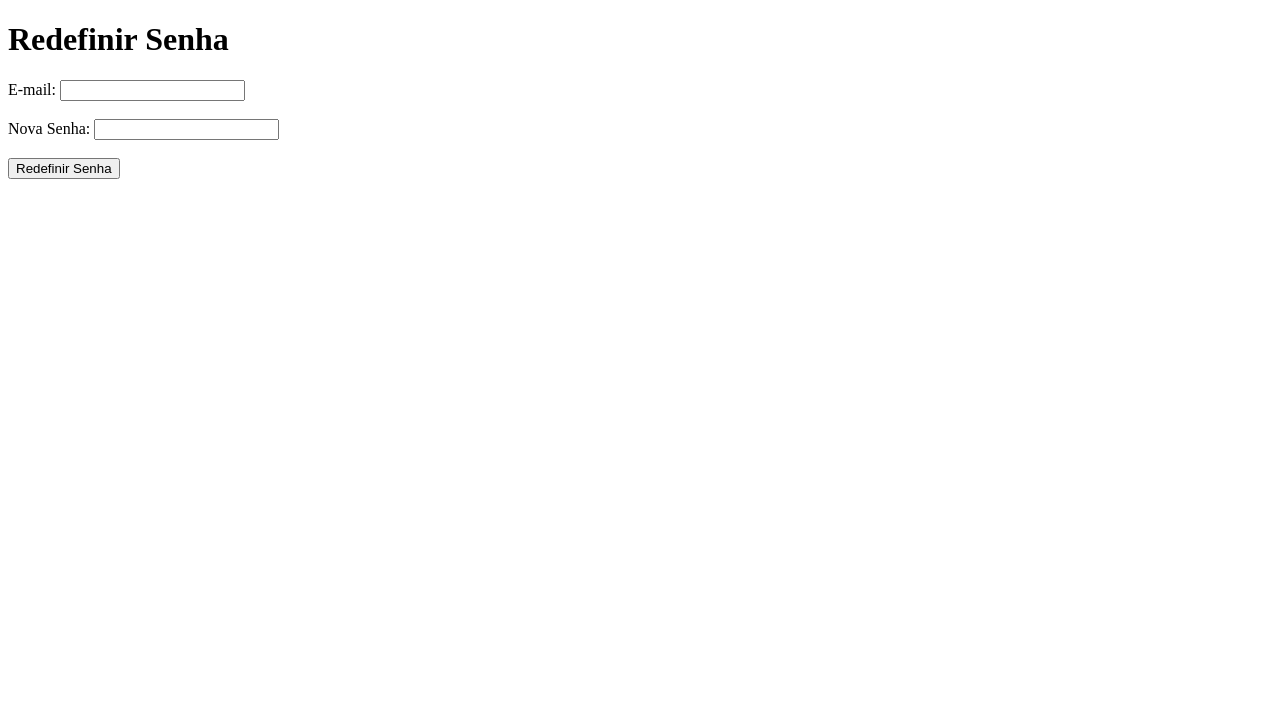
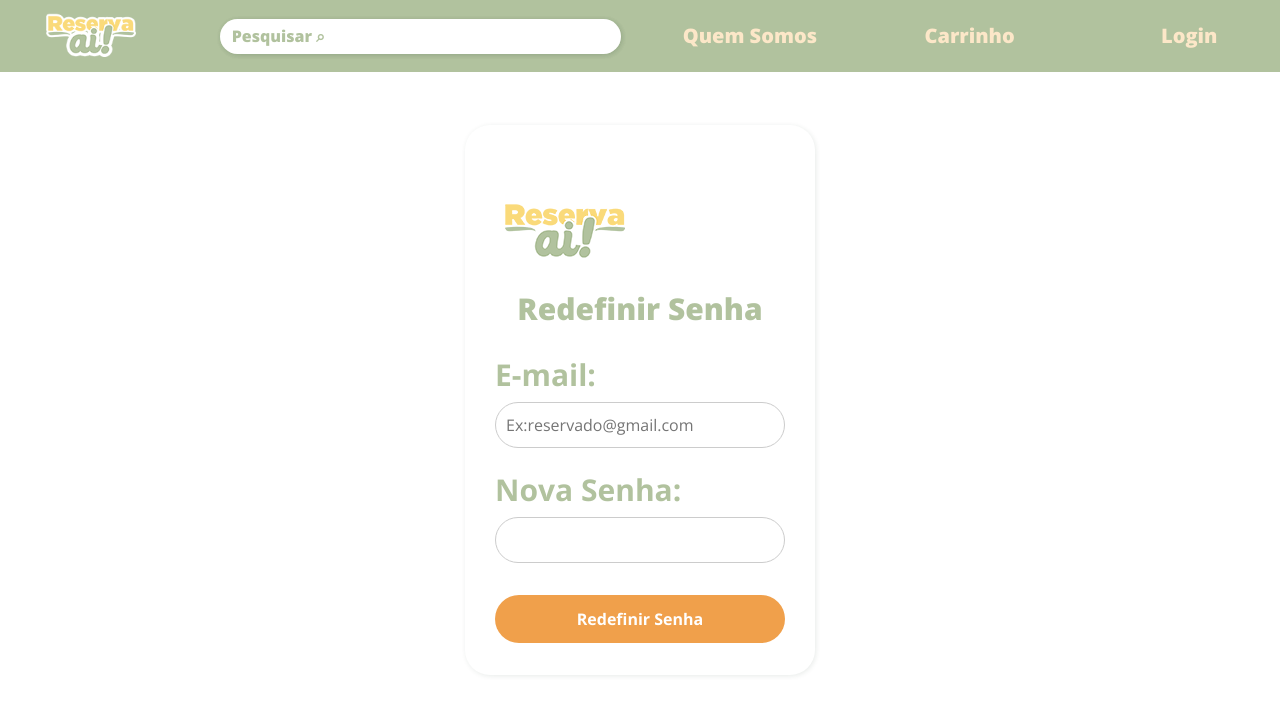
Before and after one commit to valdomg/Hotel_Eng, a Flask app: page /redefinir-senha in a window 1280 px wide. Shown: the top 715 px of the page. Run offline with Flask 3, Linux system fonts and the light colour scheme; some libraries are stand-ins or nearby versions.

Commit message:
css para a redefinição de senhas

```diff
--- a/templates/redefinir_senha.html
+++ b/templates/redefinir_senha.html
@@ -1,25 +1,91 @@
 <!DOCTYPE html>
 <html lang="pt-br">
+
 <head>
   <meta charset="UTF-8">
   <meta name="viewport" content="width=device-width, initial-scale=1.0">
   <title>Redefinir Senha</title>
+
+  <!-- Importação do Bootstrap para estilização -->
+  <link href="https://cdn.jsdelivr.net/npm/bootstrap@5.3.3/dist/css/bootstrap.min.css" rel="stylesheet">
+
+  <!-- Importação da fonte Open Sans do Google Fonts -->
+  <link href="https://fonts.googleapis.com/css2?family=Open+Sans:wght@300..800&display=swap" rel="stylesheet">
+
+  <!-- Importação do arquivo de estilos CSS personalizado -->
+  <link rel="stylesheet" href="{{ url_for('static', filename='css/styles.css') }}">
 </head>
+
 <body>
-    <h1>Redefinir Senha</h1>
+
+  <!-- NAVBAR (Barra de Navegação) -->
+  <header>
+    <div class="navbar">
+      <div class="navbar-col logo">
+        <!-- Link para a página inicial com a logo -->
+        <a href="{{ url_for('home' ) }}">
+          <img class="img-logo-nav" src="{{ url_for('static', filename='imagens/logo/logo.png' ) }}" alt="Logo">
+        </a>
+      </div>
+
+      <!-- Campo de pesquisa na navbar -->
+      <div class="navbar-col pesquisa">
+        <input type="email" class="form-control pesquisa" placeholder="Pesquisar ⌕">
+      </div>
+
+      <!-- Link para a página "Quem Somos" -->
+      <div class="navbar-col quem-somos">
+        <a href="{{ url_for('quemSomos' ) }}"> Quem Somos </a>
+      </div>
+
+      <div class="navbar-col">
+        <a href="{{ url_for('carrinho' ) }}">Carrinho</a>
+      </div>
+
+      <!-- Link para a página de login -->
+      <div class="navbar-col login">
+
+        {% if session['loggedin'] == True %}
+        <a href="{{ url_for('usuario', id=session['id']) }}"> Olá, {{session['username']}}</a>
+        {% elif session['loggedin'] == False %}
+        <a href="{{ url_for('login' ) }}">Login</a>
+        {% else %}
+        <a href="{{ url_for('login' ) }}">Login</a>
+        {% endif %}
+
+      </div>
+    </div>
+  </header>
+
+  <main>
+    <section>
+      <div class="formulario">
+
+        <div class="item-form form-nome"></div>
         <form id="redefinirSenhaForm" action="/definir-senha" method="POST">
+          <img class="img-redefinir" src="{{ url_for('static', filename='imagens/logo/logo.png' ) }}" alt="" srcset="">
+          <h2>Redefinir Senha</h2>
+          <div class="item-form form-group-email">
             <label for="email">E-mail:</label>
-        <input type="email" id="email" name="email" required>
-        <br><br>
+            <input type="email" id="email" name="email" placeholder="Ex:reservado@gmail.com" required>
+          </div>
 
+
+          <div class="item-form form-group-senha">
             <label for="senha">Nova Senha:</label>
-        <input type="password" id="senha" name="senha" required>
-        <br><br>
+            <input type="password" id="senha" name="senha"  required >
+          </div>
 
-        <button type="submit">Redefinir Senha</button>
+          <div class="item-form form-group-btn">
+            <button type="submit" class="btn-login">Redefinir Senha</button>
+          </div>
+
         </form>
-
+      </div>
+    </section>
+  </main>
   <script src="redefinir_senha.js"></script>
 
 </body>
+
 </html>
```
Lines whose indentation alone changed are shown as unchanged.
